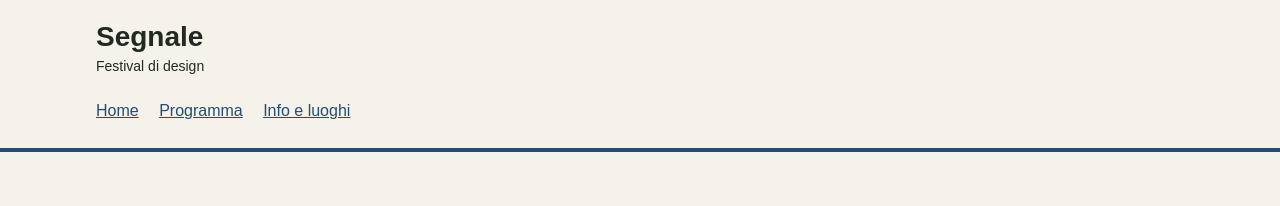
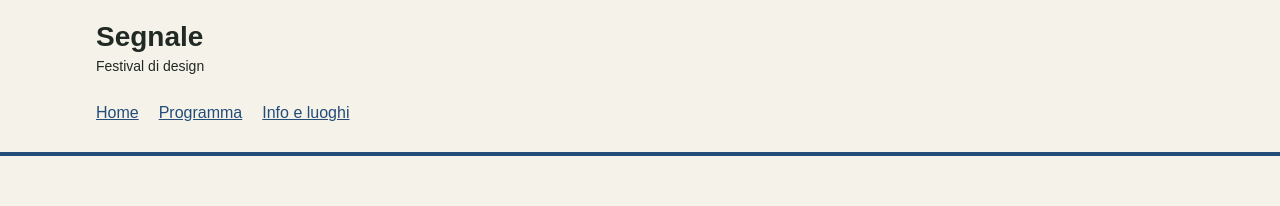
Before and after one commit to sole-git2/festival-segnale-nuovo, a plain HTML site: page index.html in a window 1280 px wide. Shown: the top 206 px of the page. Drawn offline with Linux system fonts and the light colour scheme; a web font is replaced by a local one.

Commit message:
Intestazione

```diff
--- a/style.css
+++ b/style.css
@@ -42,8 +42,12 @@ a:focus {
 }
 
 .site-header {
+  position: sticky;
+  top: 0;
+  z-index: 1000;
   padding: 1.25rem 0;
   border-bottom: 4px solid var(--colore-primario);
+  background: var(--colore-sfondo);
 }
 
 .brand {
@@ -63,13 +67,28 @@ a:focus {
 }
 
 nav {
+  display: flex;
+  flex-direction: column;
+  align-items: flex-start;
+  gap: 0.25rem;
   margin-top: 1rem;
 }
 
 nav a {
-  display: inline-block;
-  margin-right: 1rem;
-  padding: 0.25rem 0;
+  display: block;
+  max-width: 100%;
+  padding: 0.375rem 0;
+  overflow-wrap: anywhere;
+}
+
+@media (min-width: 600px) {
+  nav {
+    flex-direction: row;
+    flex-wrap: wrap;
+    align-items: center;
+    column-gap: 1.25rem;
+    row-gap: 0.25rem;
+  }
 }
 
 
```
